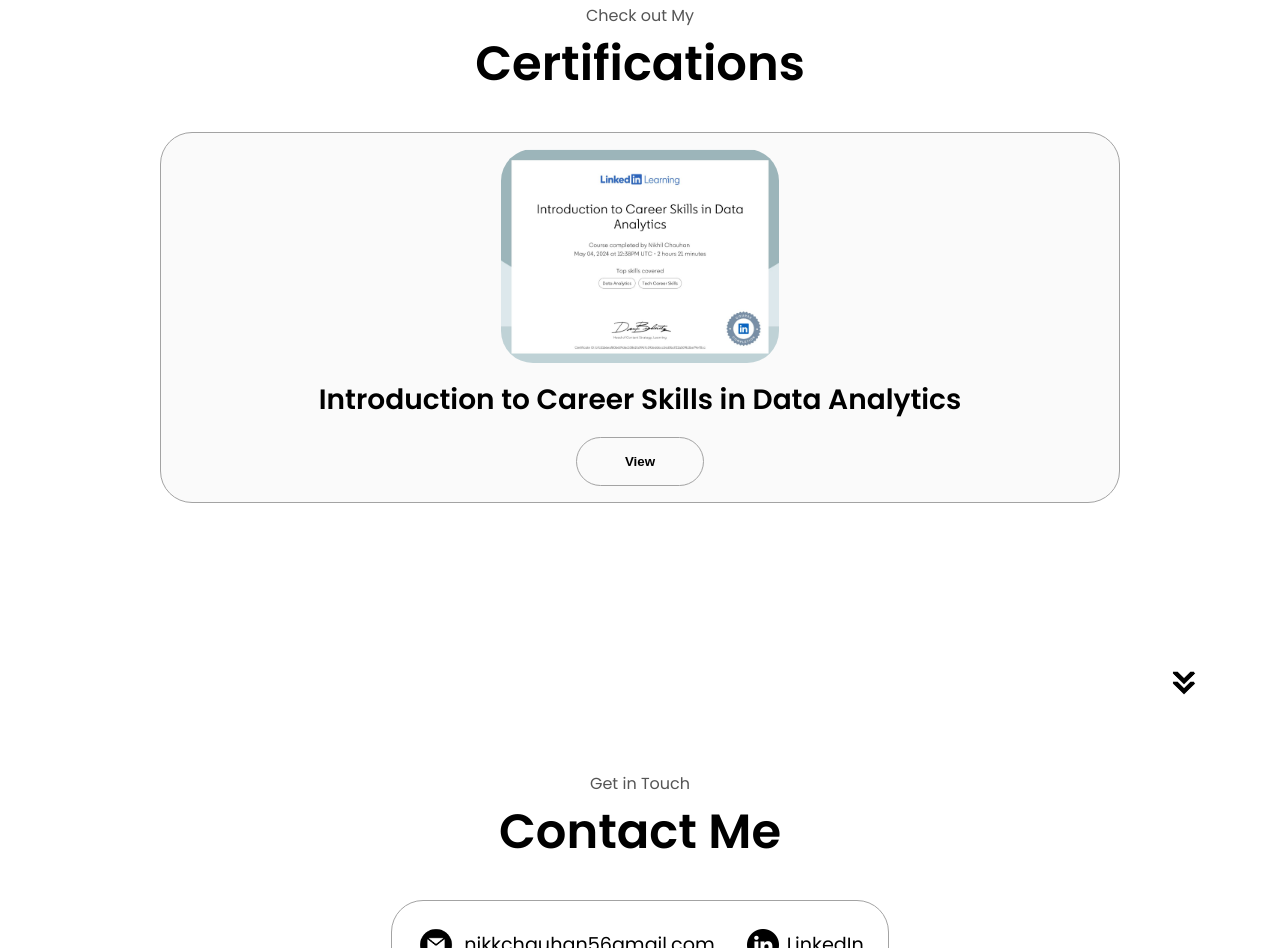
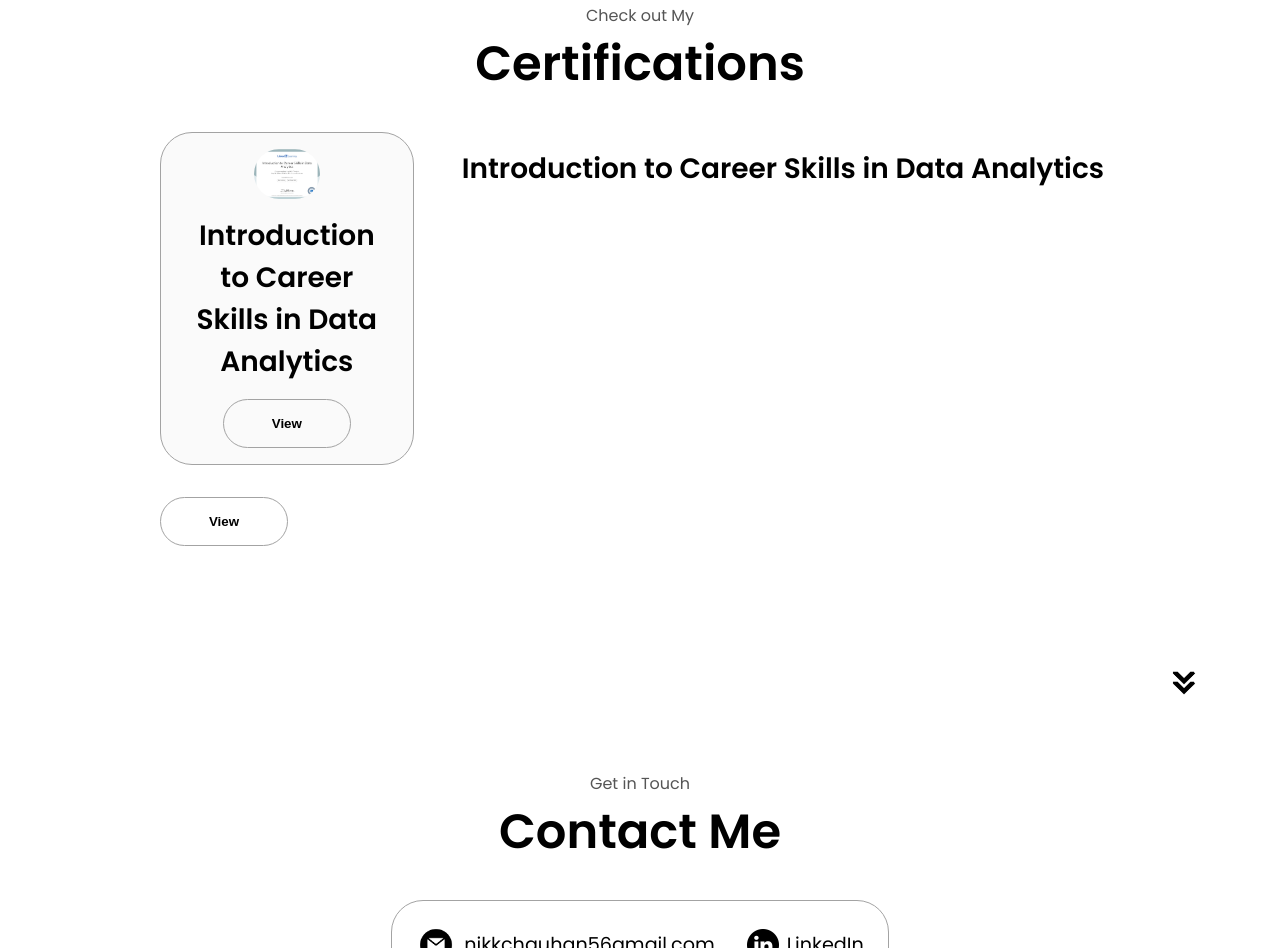
Before and after one commit to NikhilChauhan98/portfoliosite, a plain HTML site: page index.html in a window 1280 px wide. Shown: the part 3030-3978 px from the top of the page. Drawn offline with Linux system fonts and the light colour scheme.

Commit message:
Update index.html

```diff
--- a/index.html
+++ b/index.html
@@ -309,6 +309,16 @@
               </button>
             </div>
           </div>
+          <h2 class="experience-sub-title project-title">Introduction to Career Skills in Data Analytics</h2>
+          <div class="btn-container">
+            <button
+              class="btn btn-color-2 project-btn"
+              onclick="location.href='https://github.com/NikhilChauhan98/assets/blob/main/Introduction%20to%20Career%20Skills%20in%20Data%20Analytics%20certificate.png'"
+            >
+              View
+            </button>
+          </div>
+          </div>
       <img
         src="./assets/arrow.png"
         alt="Arrow icon"
```
